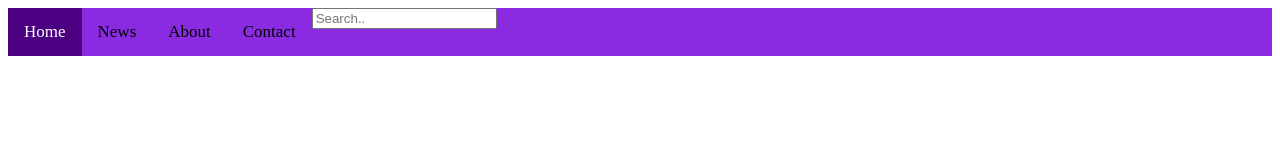
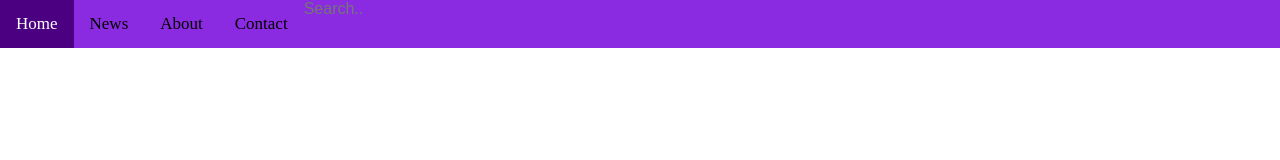
Before and after one commit to sourceowl/fanpage, a plain HTML site: page index.html in a window 1280 px wide. Drawn offline with Linux system fonts and the light colour scheme.

Commit message:
remove white on top

```diff
--- a/site.css
+++ b/site.css
@@ -1,3 +1,13 @@
+* {
+    margin: 0;
+    padding: 0;
+    border: 0;
+    outline: 0;
+    font-size: 100%;
+    vertical-align: baseline;
+    background: transparent;
+}
+
 .topnav {
     background-color: blueviolet;
     overflow: hidden;
```
